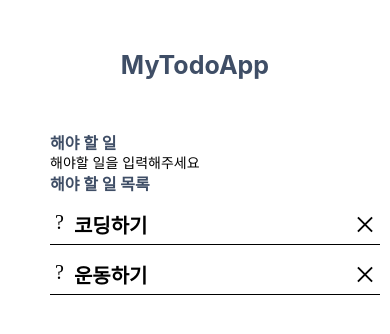
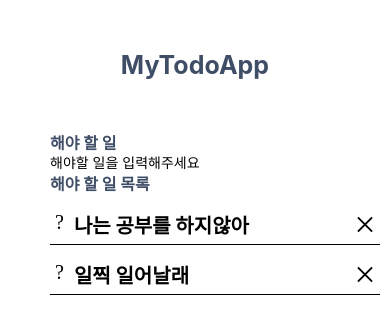
Before and after one commit to zhsks528/2019-CLASSLION_ReactNative, a React Native app: screen / in a window 390 px wide. Shown: the top 334 px of the page. Built offline with nearby package versions, Linux system fonts and the light colour scheme.

Commit message:
할 일 추가하기 로직 추가

```diff
--- a/App.js
+++ b/App.js
@@ -1,11 +1,48 @@
 import React from "react";
-import { StyleSheet, Text, View } from "react-native";
+import { StyleSheet, Text, View, FlatList } from "react-native";
 import Header from "./app/components/Header";
 import Subtitle from "./app/components/Subtitle";
 import Input from "./app/components/Input";
 import Listitem from "./app/components/Listitem";
 
-export default function App() {
+export default class App extends React.Component {
+  constructor(props) {
+    super(props);
+    this.state = {
+      inputValue: "",
+      todos: [
+        {
+          title: "나는 공부를 하지않아"
+        },
+        {
+          title: "일찍 일어날래"
+        }
+      ]
+    };
+  }
+
+  _makeTodoTitem = ({ item, index }) => {
+    return <Listitem name={item.title} />;
+  };
+
+  _changeText = value => {
+    this.setState({ inputValue: value });
+  };
+
+  _addTodoItem = () => {
+    if (this.state.inputValue !== "") {
+      const prevTodo = this.state.todos;
+
+      const newTodo = { title: this.state.inputValue };
+
+      this.setState({
+        inputValue: "",
+        todos: prevTodo.concat(newTodo)
+      });
+    }
+  };
+
+  render() {
     return (
       <View style={styles.container}>
         <View style={styles.headercenter}>
@@ -13,15 +50,26 @@ export default function App() {
         </View>
         <View style={styles.subtitleposi}>
           <Subtitle title="해야 할 일" />
-        <Input />
+          <Input
+            value={this.state.inputValue}
+            changeText={this._changeText}
+            addTodoItem={this._addTodoItem}
+          />
         </View>
         <View style={styles.subtitleposi}>
           <Subtitle title="해야 할 일 목록" />
-        <Listitem name="코딩하기" />
-        <Listitem name="운동하기" />
+
+          <FlatList
+            data={this.state.todos}
+            renderItem={this._makeTodoTitem}
+            keyExtractor={(item, index) => {
+              return `${index}`;
+            }}
+          />
         </View>
       </View>
     );
+  }
 }
 
 const styles = StyleSheet.create({
--- a/app/components/Input.js
+++ b/app/components/Input.js
@@ -1,9 +1,12 @@
 import React from "react";
 import { StyleSheet, TextInput, View } from "react-native";
 
-export default function Subtitle() {
+export default function Input({ value, changeText, addTodoItem }) {
   return (
     <TextInput
+      value={value}
+      onChangeText={changeText}
+      onEndEditing={addTodoItem}
       styles={styles.input}
       placeholder={"해야할 일을 입력해주세요"}
       maxLength={30}
```
Lines whose indentation alone changed are shown as unchanged.
